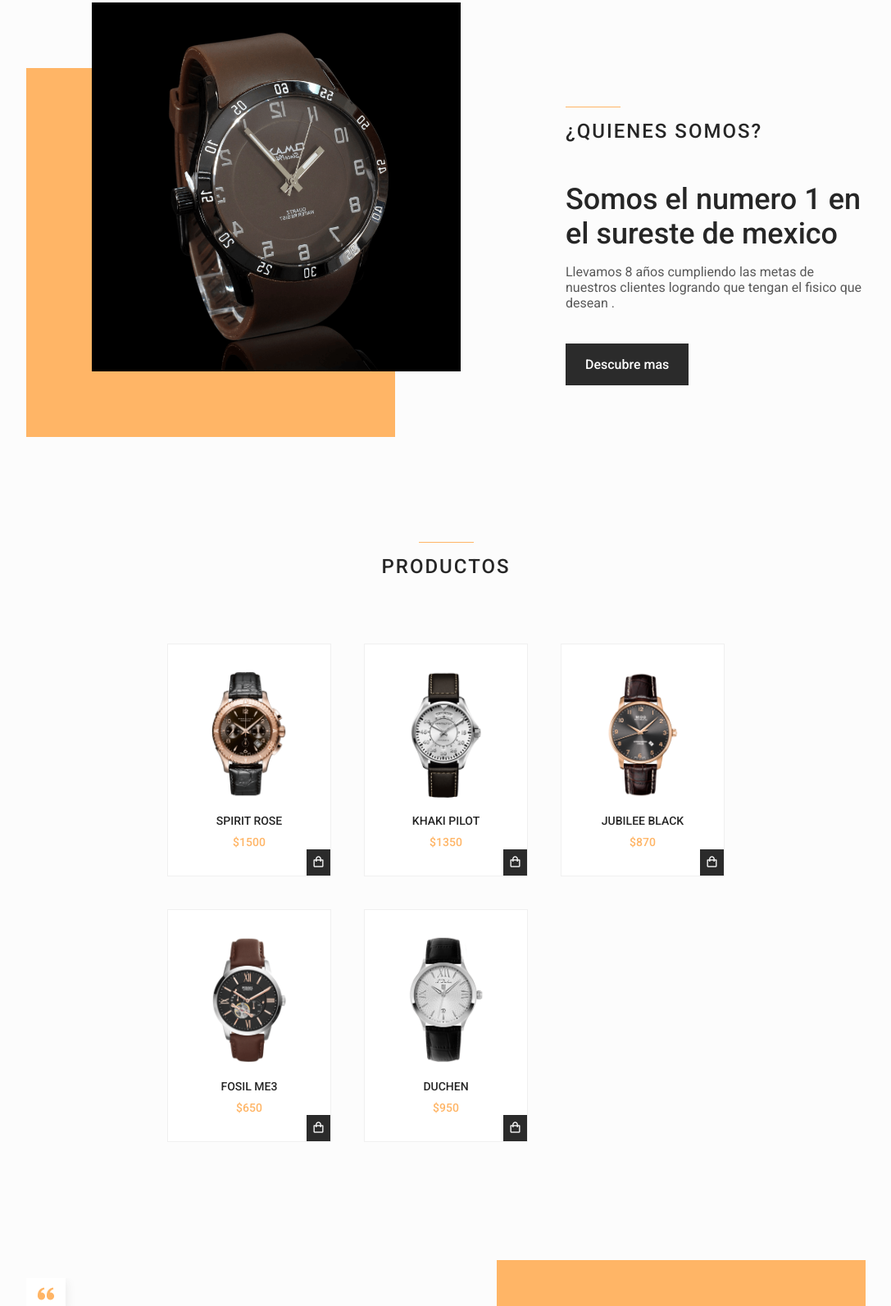
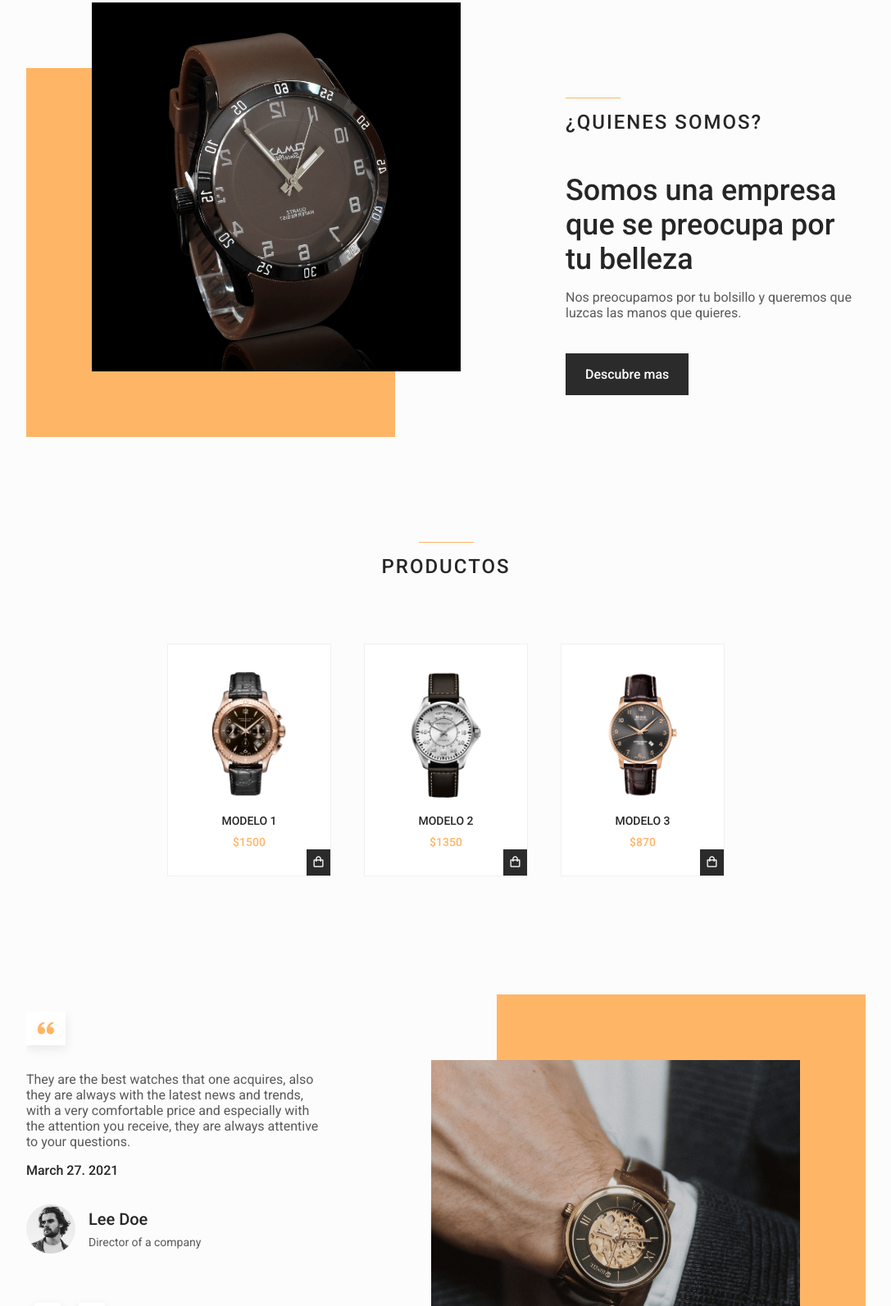
Before and after one commit to sbr0ll/LAYA-, a plain HTML site: page index.html in a window 1280 px wide. Shown: the part 1495-3088 px from the top of the page at 82% size, without its empty margins (96-1183 px from the left). Drawn offline with nearby package versions, Linux system fonts and the light colour scheme.

Commit message:
Update index.html

```diff
--- a/index.html
+++ b/index.html
@@ -253,12 +253,11 @@
                         </h2>
 
                         <h1 class="story__title">
-                            Somos el numero 1 en el sureste de mexico
+                           Somos una empresa que se preocupa por tu belleza
                         </h1>
 
                         <p class="story__description">
-                            Llevamos 8 años cumpliendo las metas de nuestros clientes
-                            logrando que tengan el fisico que desean .
+                            Nos preocupamos por tu bolsillo y queremos que luzcas las manos que quieres.
                         </p>
 
                         <a href="#" class="button button--small">Descubre mas</a>
@@ -281,7 +280,7 @@
                     <article class="products__card">
                         <img src="assets/img/product1.png" alt="" class="products__img">
 
-                        <h3 class="products__title">Spirit rose</h3>
+                        <h3 class="products__title">Modelo 1</h3>
                         <span class="products__price">$1500</span>
 
                         <button class="products__button">
@@ -292,7 +291,7 @@
                     <article class="products__card">
                         <img src="assets/img/product2.png" alt="" class="products__img">
 
-                        <h3 class="products__title">Khaki pilot</h3>
+                        <h3 class="products__title">Modelo 2</h3>
                         <span class="products__price">$1350</span>
 
                         <button class="products__button">
@@ -303,7 +302,7 @@
                     <article class="products__card">
                         <img src="assets/img/product3.png" alt="" class="products__img">
 
-                        <h3 class="products__title">Jubilee black</h3>
+                        <h3 class="products__title">Modelo 3</h3>
                         <span class="products__price">$870</span>
 
                         <button class="products__button">
@@ -311,27 +310,7 @@
                         </button>
                     </article>
 
-                    <article class="products__card">
-                        <img src="assets/img/product4.png" alt="" class="products__img">
 
-                        <h3 class="products__title">Fosil me3</h3>
-                        <span class="products__price">$650</span>
-
-                        <button class="products__button">
-                            <i class='bx bx-shopping-bag'></i>
-                        </button>
-                    </article>
-
-                    <article class="products__card">
-                        <img src="assets/img/product5.png" alt="" class="products__img">
-
-                        <h3 class="products__title">Duchen</h3>
-                        <span class="products__price">$950</span>
-
-                        <button class="products__button">
-                            <i class='bx bx-shopping-bag'></i>
-                        </button>
-                    </article>
                 </div>
             </section>
 
```
